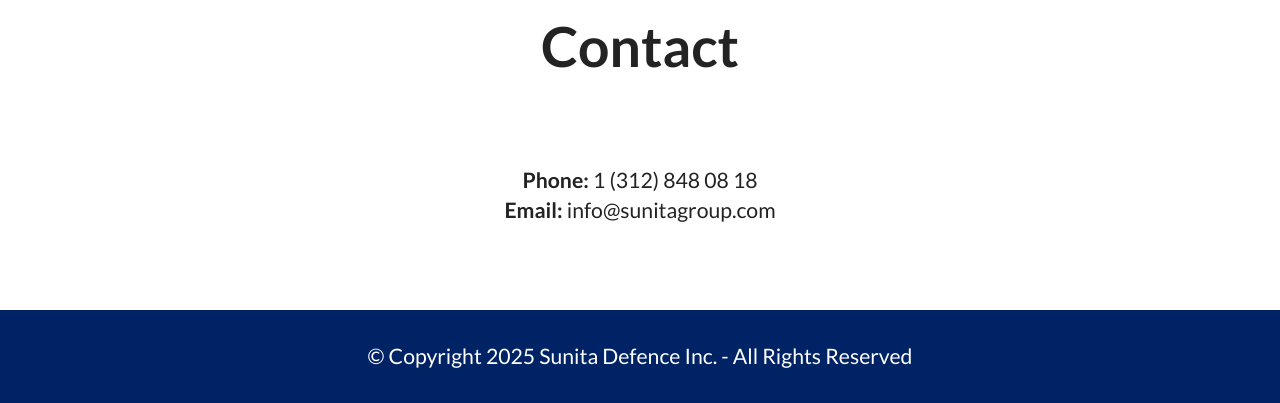
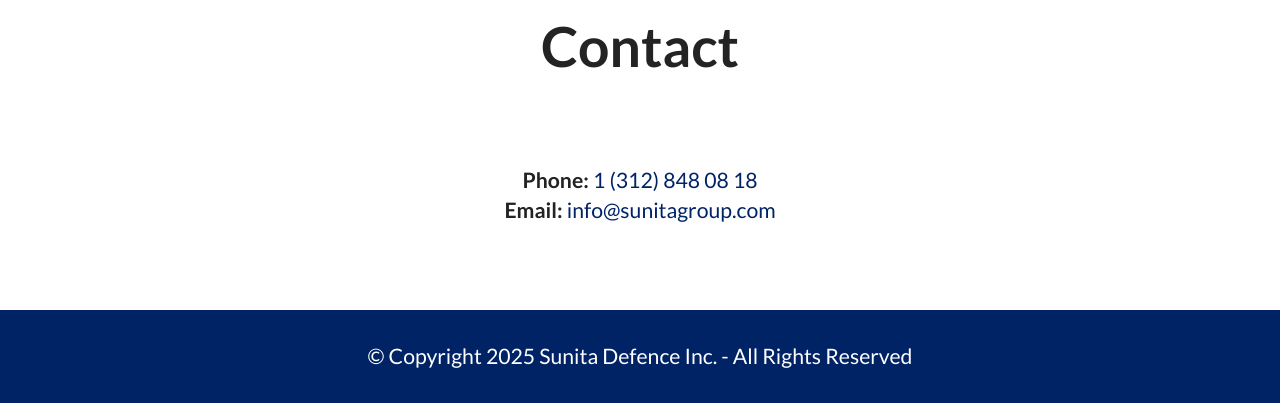
Before and after one commit to abheshek-pandey/sunita-defence, a plain HTML site: page index.html in a window 1280 px wide. Shown: the part 4379-4782 px from the top of the page. Drawn offline with Linux system fonts and the light colour scheme.

Commit message:
Footer updated

```diff
--- a/index.html
+++ b/index.html
@@ -371,7 +371,10 @@
                 <div class="item-wrapper">
                     <div class="text-wrapper">
 
-                        <p class="mbr-text mbr-fonts-style display-7"><strong>Phone:</strong>&nbsp;1 (312) 848 08 18<br><strong>Email:</strong> info@sunitagroup.com<br></p>
+                       <p class="mbr-text mbr-fonts-style display-7">
+                        <strong>Phone:</strong>&nbsp;<a href="tel:+13128480818">1 (312) 848 08 18</a><br>
+                        <strong>Email:</strong> <a href="mailto:info@sunitagroup.com">info@sunitagroup.com</a><br>
+                      </p>
                     </div>
                 </div>
             </div>
```
